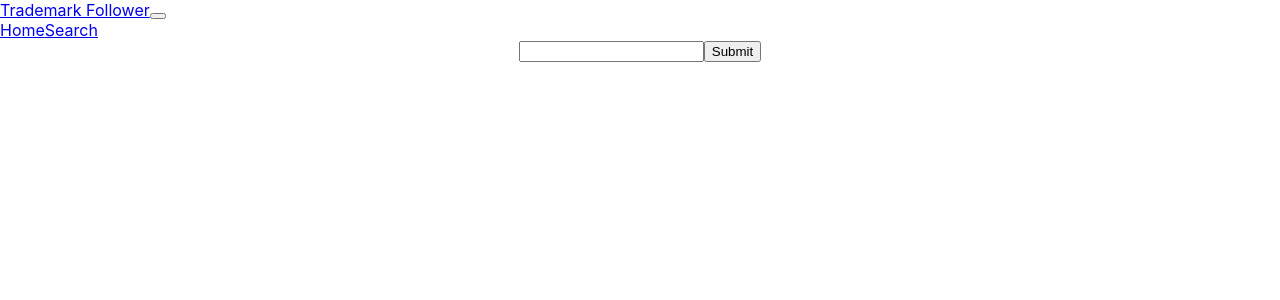
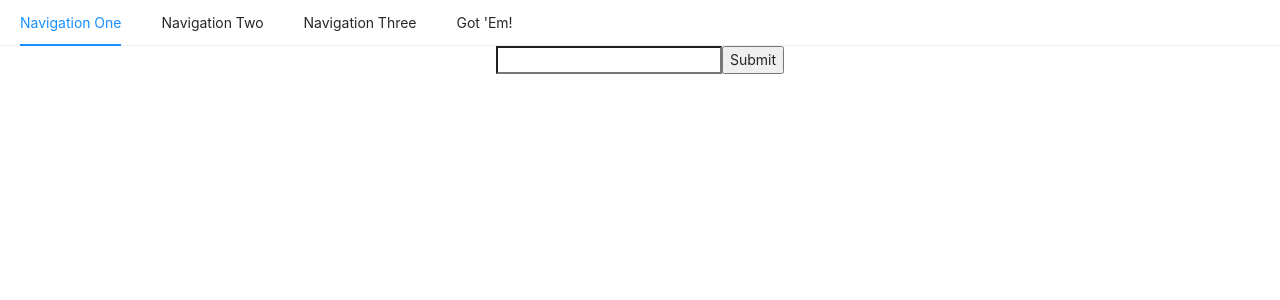
Before and after one commit to inception88/trademark-follower, a React (Create React App) app: page / in a window 1280 px wide. Shown: the top 300 px of the page. Built offline with nearby package versions, Linux system fonts and the light colour scheme; no server answers.

Commit message:
Added antd library for UI and tested routes

```diff
--- a/package.json
+++ b/package.json
@@ -6,6 +6,7 @@
     "@testing-library/jest-dom": "^5.11.4",
     "@testing-library/react": "^11.1.0",
     "@testing-library/user-event": "^12.1.10",
+    "antd": "^4.9.2",
     "react": "^17.0.1",
     "react-bootstrap": "^1.4.0",
     "react-dom": "^17.0.1",
--- a/src/components/navigation/Navbar.js
+++ b/src/components/navigation/Navbar.js
@@ -1,25 +1,31 @@
-import React from 'react'
-import Navbar from 'react-bootstrap/Navbar';
-import Nav from 'react-bootstrap/Nav';
-import { Link } from 'react-router-dom'
+import React from 'react';
+import 'antd/dist/antd.css';
+import { Menu } from 'antd';
+import { Link } from 'react-router-dom';
 
-class NavBar extends React.Component {
-  render() {
+const NavBar = () => {
     return (
-      <div>
-        <Navbar bg="light" expand="lg">
-            <Navbar.Brand as={Link} to="/">Trademark Follower</Navbar.Brand>
-            <Navbar.Toggle aria-controls="basic-navbar-nav" />
-            <Navbar.Collapse id="basic-navbar-nav">
-                <Nav className="mr-auto">
-                    <Nav.Link as={Link} to="/">Home</Nav.Link>
-                    <Nav.Link as={Link} to="/search">Search</Nav.Link>
-                </Nav>
-            </Navbar.Collapse>
-        </Navbar>
-      </div>
-    )
-  }
+      <Menu mode="horizontal">
+        <Menu.Item>
+        <Link to="/">
+          Navigation One
+          </Link>
+        </Menu.Item>
+                <Menu.Item>
+        <Link to="/home">
+          Navigation Two
+          </Link>
+                  </Menu.Item>
+                <Menu.Item>
+        <Link to="/search">
+          Navigation Three
+          </Link>
+        </Menu.Item>
+        <Menu.Item>
+            Got 'Em!
+        </Menu.Item>
+      </Menu>
+    );
 }
 
 export default NavBar;
```
Also changed, not shown: 2 other files (tests, documents, lock files or other folders).
